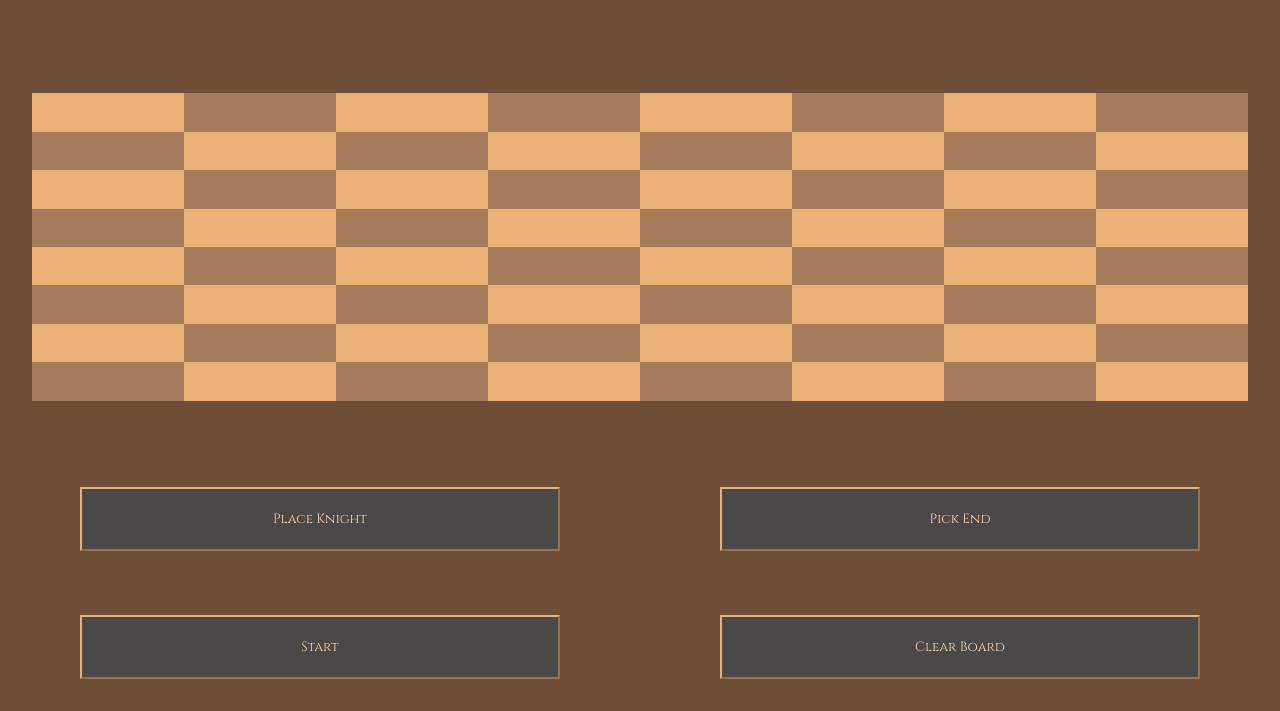
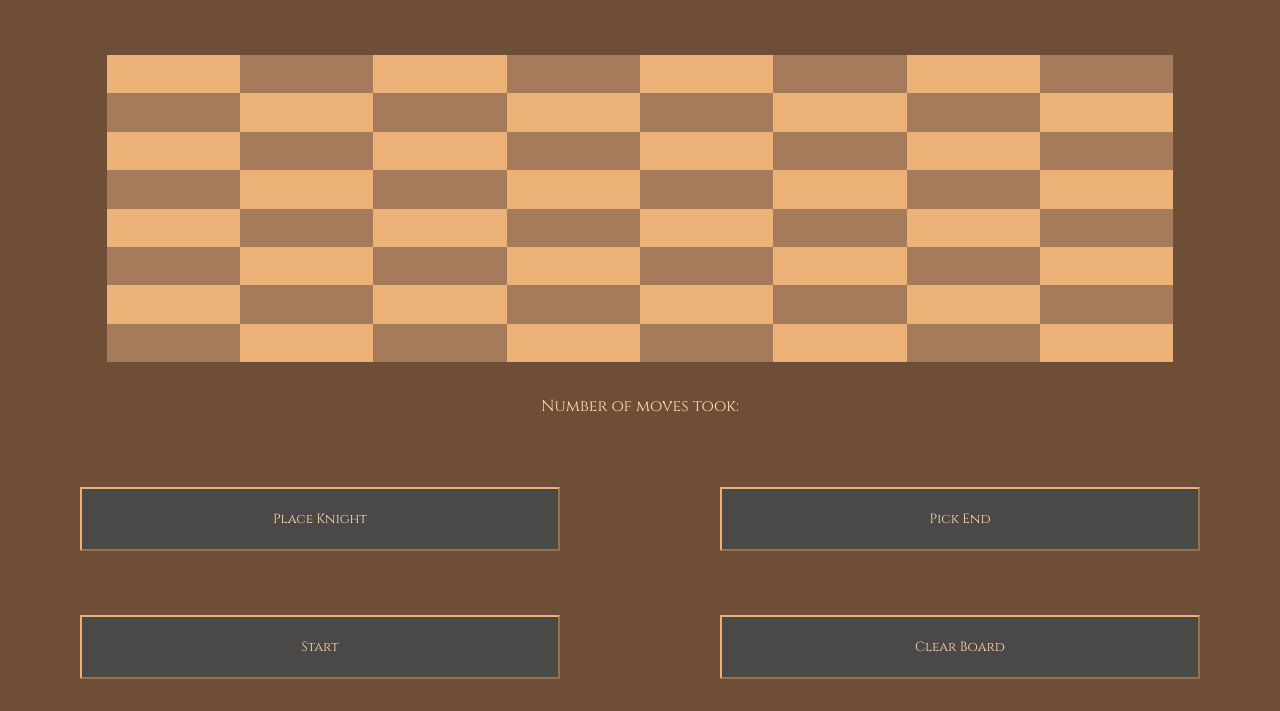
Before and after one commit to Orbfer/Knights-Travails, a website built with webpack: page src/template.html in a window 1280 px wide. Shown: the part 89-800 px from the top of the page. Built offline with nearby package versions, Linux system fonts and the light colour scheme.

Commit message:
finished start function

```diff
--- a/src/scripts/start.js
+++ b/src/scripts/start.js
@@ -21,6 +21,9 @@ function animatePath(path) {
       moveAnimation(path[i - 1], path[i]);
       i++;
       setTimeout(animateStep, 1000);
+    } else {
+      const moveLog = document.querySelector("#move-log");
+      moveLog.textContent = `Number of moves took: ${path.length}`;
     }
   }
   animateStep();
--- a/src/styles/styles.css
+++ b/src/styles/styles.css
@@ -34,16 +34,24 @@ body {
 }
 #board-cont {
   display: flex;
-  justify-content: center;
+  flex-direction: column;
   align-items: center;
+  gap: 1em;
 }
 #board {
-  width: 100%;
+  width: 83.335%;
   height: 80%;
   display: grid;
   grid-template-columns: repeat(8, 1fr);
   grid-template-rows: repeat(8, 1fr);
-  margin: 2em;
+}
+
+#move-log-cont {
+  width: 80%;
+  height: 10%;
+  display: flex;
+  justify-content: center;
+  align-items: end;
 }
 .square {
   display: flex;
--- a/src/template.html
+++ b/src/template.html
@@ -77,6 +77,9 @@
           <div class="square dark" dataX="1" dataY="7"></div>
           <div class="square light" dataX="1" dataY="8"></div>
         </div>
+        <div id="move-log-cont">
+          <div id="move-log">Number of moves took:</div>
+        </div>
       </div>
       <div id="buttons">
         <div class="btn-cont">
```
